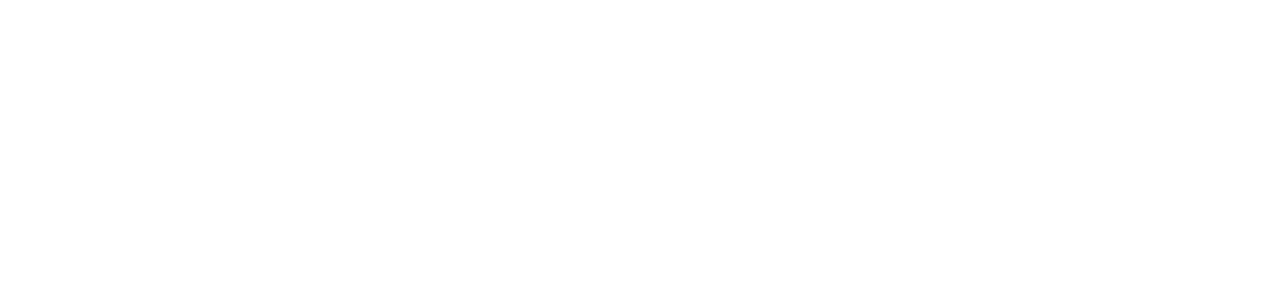
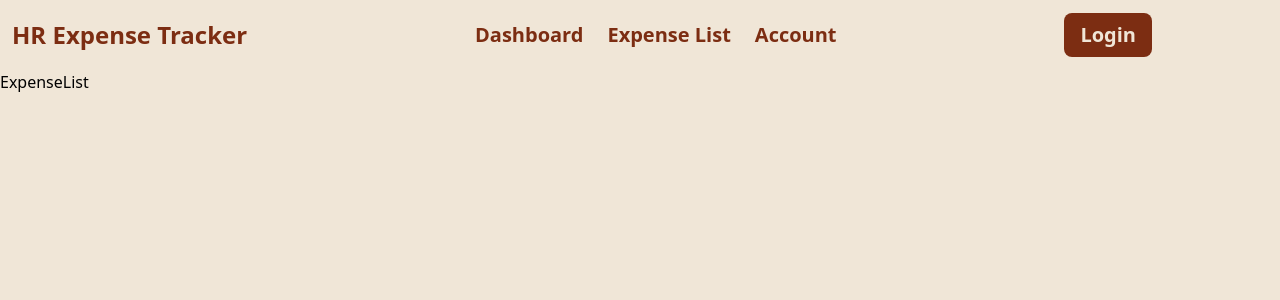
Before and after one commit to HemanthRaghu96/Expense-Tracker-Frontend, a React (Vite) app: page /expense-list in a window 1280 px wide. Before the commit this address had no page. Shown: the top 300 px of the page. Built offline with nearby package versions, Linux system fonts and the light colour scheme.

Commit message:
Created Navbar

```diff
--- a/src/App.jsx
+++ b/src/App.jsx
@@ -2,13 +2,21 @@
 import "./App.css";
 import { Home } from "./pages/Home/Home";
 import { Dashboard } from "./pages/Dashboard/Dashboard";
+import { Navbar } from "./components/Navbar/Navbar";
+import { Login } from "./pages/Login/Login";
+import { ExpenseList } from "./pages/ExpenseList/ExpenseList";
+import { Account } from "./pages/Account/Account";
 
 function App() {
   return <>
   <BrowserRouter >
+  <Navbar />
     <Routes>
       <Route path="/" element={<Home />} />
+      <Route path="/login" element={<Login />} />
       <Route path="/dashboard" element={<Dashboard />} />
+      <Route path="/expense-list" element={<ExpenseList />} />
+      <Route path="/account" element={<Account />} />
     </Routes>
     </BrowserRouter>
   </>;
--- a/src/components/ExpenseList/ExpenseList.jsx
+++ b/src/components/ExpenseList/ExpenseList.jsx
@@ -117,7 +117,7 @@
           ))}
         </select>
       </div>
-      <div className="mt-8 grid grid-cols-1 sm:grid-cols-2 lg:grid-cols-3 gap-4 mx-auto max-w-4xl">
+      <div className="mt-8 grid grid-cols-1 sm:grid-cols-2 lg:grid-cols-3 gap-4 mx-auto max-w-4xl ">
         {Object.keys(categoryTotals).map(category => (
           <div
             key={category}
@@ -128,8 +128,8 @@
               alt={category}
               className="w-12 h-12 mb-2 rounded-full object-contain"
             />
-            <h3 className="font-bold text-xl">{category}</h3>
-            <p className="text-gray-600">₹{categoryTotals[category].toFixed(2)}</p>
+            <h3 className="font-bold text-xl bg-transparent">{category}</h3>
+            <p className="text-gray-600 bg-transparent">₹{categoryTotals[category].toFixed(2)}</p>
           </div>
         ))}
       </div>
--- /dev/null
+++ b/src/components/Navbar/Navbar.jsx
@@ -0,0 +1,28 @@
+import React from "react";
+import { Link, useNavigate } from "react-router-dom";
+
+export const Navbar = () => {
+    const navigate=useNavigate()
+    const handleLogin=()=>{
+navigate('/login')
+    }
+  return (
+    <>
+      <nav className="h-[70px]  flex justify-between items-center">
+        <h1 className="mx-3 font-bold text-2xl text-orange-900">
+          HR Expense Tracker
+        </h1>
+        <ul className="flex ">
+          <li className="mx-3 font-bold text-xl text-orange-900 cursor-pointer"> <Link to={'/dashboard'}>Dashboard</Link></li>
+          <li className="mx-3 font-bold text-xl text-orange-900 cursor-pointer">
+          <Link to={'/expense-list'}>Expense List</Link>
+          </li>
+          <li className="mx-3 font-bold text-xl text-orange-900 cursor-pointer"><Link to={'/account'}>Account</Link></li>
+        </ul>
+        <button className="mx-3 font-bold text-xl mr-32 bg-orange-900 px-4 py-2 rounded-lg text-[#f0e6d7]" onClick={handleLogin}>
+          Login
+        </button>
+      </nav>
+    </>
+  );
+};
--- a/src/index.css
+++ b/src/index.css
@@ -1,3 +1,9 @@
 @tailwind base;
 @tailwind components;
 @tailwind utilities;
+
+*{
+    background-color: #f0e6d7;
+    padding: 0;
+    margin: 0;
+}
--- /dev/null
+++ b/src/pages/Account/Account.jsx
@@ -0,0 +1,7 @@
+import React from 'react'
+
+export const Account = () => {
+  return (
+    <div>Account</div>
+  )
+}
--- a/src/pages/Dashboard/Dashboard.jsx
+++ b/src/pages/Dashboard/Dashboard.jsx
@@ -5,8 +5,9 @@
 
   return (
    <>
-   {/* <ExpenseList /> */}
-   <ExpenseForm />
+   <ExpenseList />
+   {/* <ExpenseForm /> */}
+
    </>
   )
 }
--- /dev/null
+++ b/src/pages/ExpenseList/ExpenseList.jsx
@@ -0,0 +1,7 @@
+import React from 'react'
+
+export const ExpenseList = () => {
+  return (
+    <div>ExpenseList</div>
+  )
+}
```
